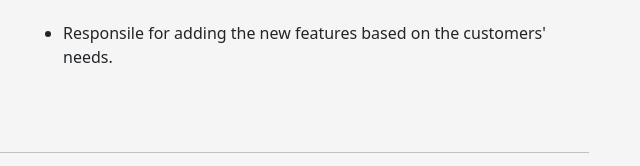
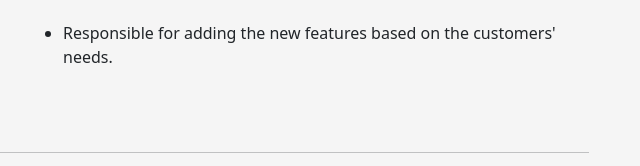
Before and after one commit to Oday-Najad/Oday-Website, a plain HTML site: page pro.html in a window 1280 px wide. Shown: the part 488-654 px from the top of the page, 621-1261 px from the left. Drawn offline with nearby package versions, Linux system fonts and the light colour scheme.

Commit message:
Update pro.html

```diff
--- a/pro.html
+++ b/pro.html
@@ -86,7 +86,7 @@
             </li>
               <br>
             <li>
-                 Responsile for adding the new features based on the customers' needs.
+                 Responsible  for adding the new features based on the customers' needs.
             </li>
             <br>
         </ul>
```
